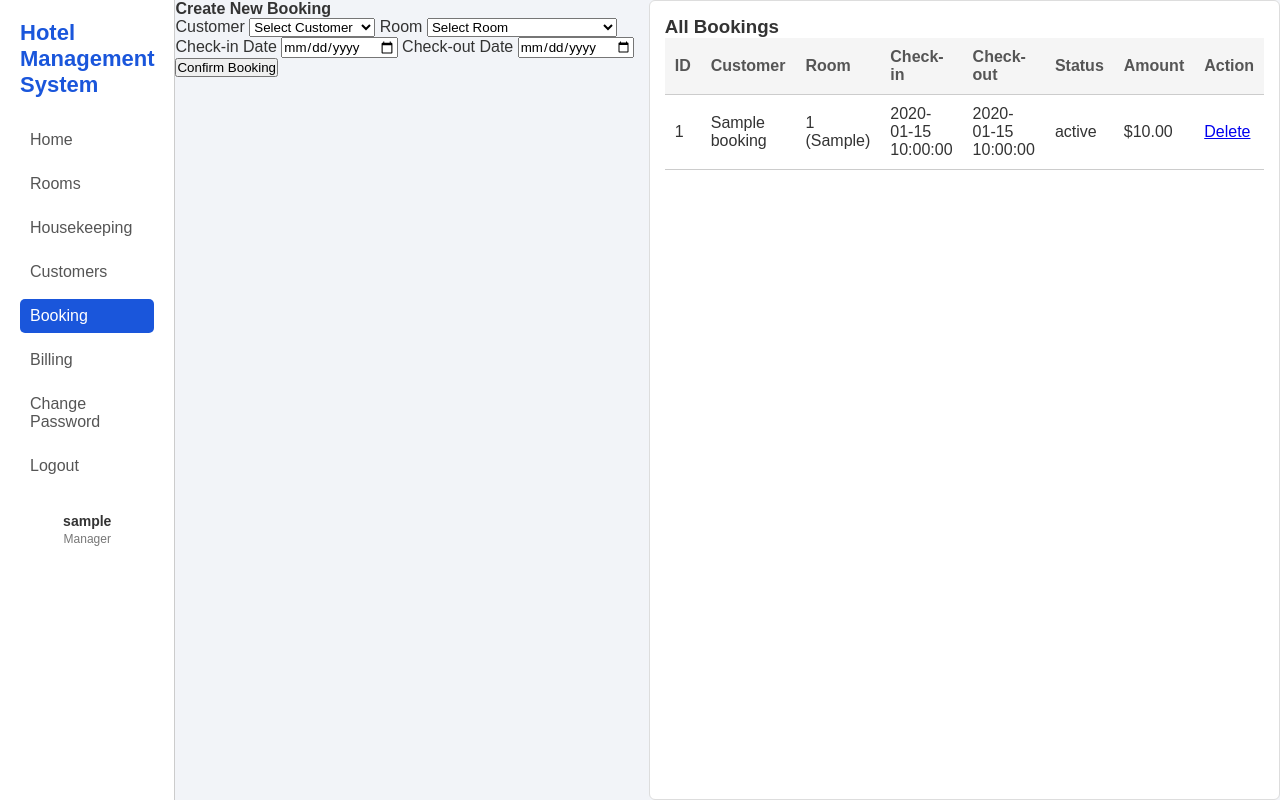
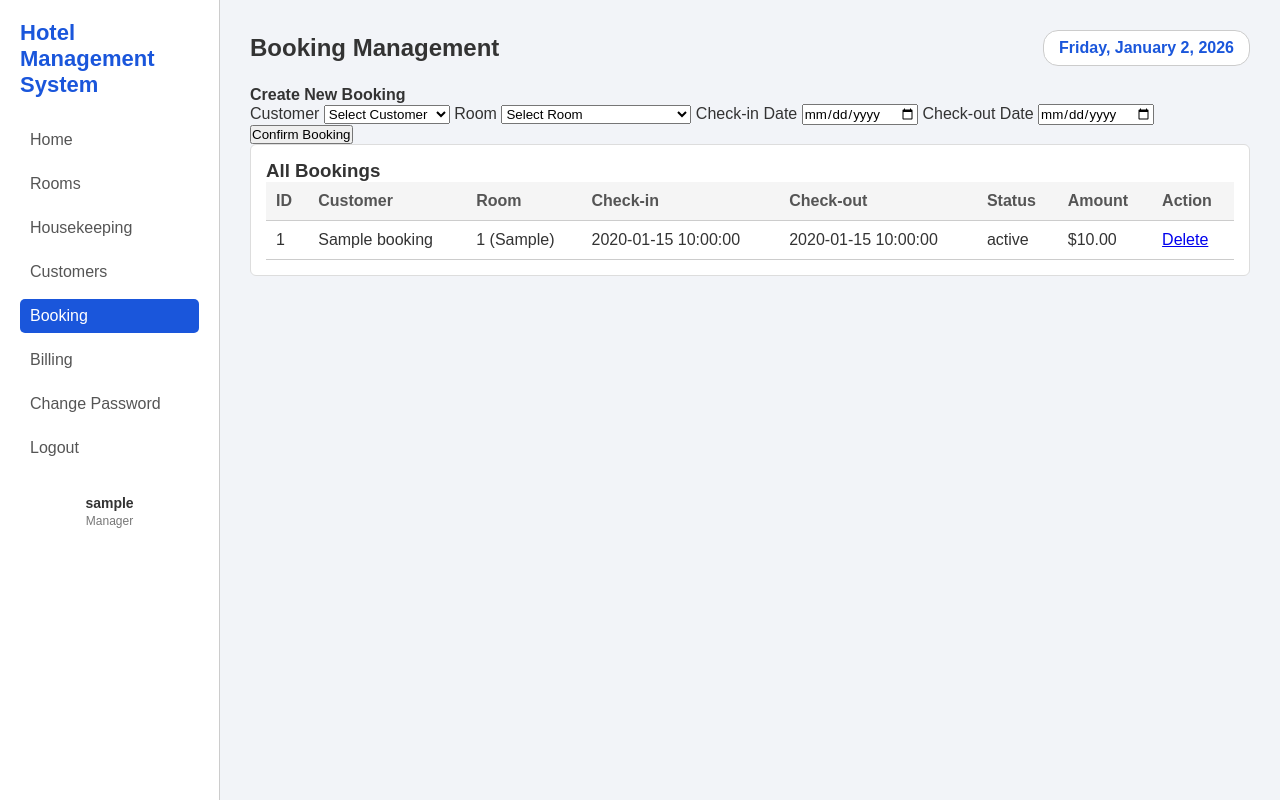
Before and after one commit to fahimaislam2022/Hotel-Management-System, a PHP site: the page made by PROJECT/ADMIN/VIEW/booking.php in a window 1280 px wide. Run offline with PHP 8.4, Linux system fonts and the light colour scheme; the visitor is signed in with stand-in values (Sample User, id 1); tables that the repository leaves empty or names only in its code hold one stand-in row (values such as "Sample post"); the template is opened without the code that fills it: most values are stand-ins (such as "Sample title", 1, 10 or a date in 2020).

Commit message:
combine table and form in one div

```diff
--- a/PROJECT/ADMIN/VIEW/booking.php
+++ b/PROJECT/ADMIN/VIEW/booking.php
@@ -32,6 +32,18 @@ include("../CONTROL/booking_data.php");
         </div>
     </div>
 </div>
+<div class="main">
+    <header>
+        <h2>Booking Management</h2>
+        <div class="date-display"><?php echo date("l, F j, Y"); ?></div>
+    </header>
+
+    <?php if (isset($_GET['msg'])): ?>
+        <div style="color: green; background: #e6ffe6; padding: 10px; border-radius: 6px; margin-bottom: 10px;">
+            Booking successfully <?php echo htmlspecialchars($_GET['msg']); ?>.
+        </div>
+    <?php endif; ?>
+
 <div class="form-box">
         <h4>Create New Booking</h4>
         <form method="POST" action="../CONTROL/booking_data.php">
@@ -105,6 +117,6 @@ include("../CONTROL/booking_data.php");
         </table>
     </div>
 
-
+</div>
 </body>
 </html>
```
